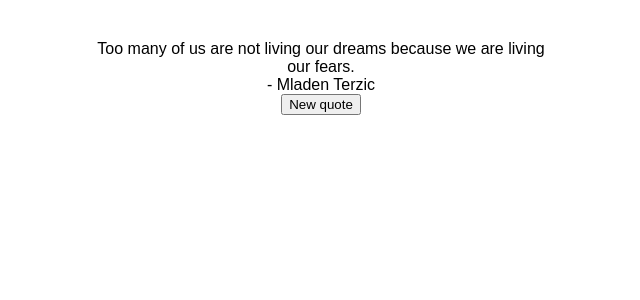
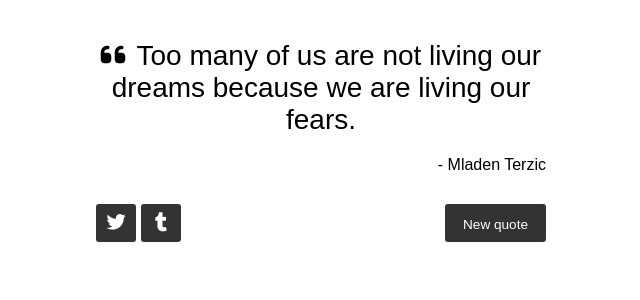
Before and after one commit to terza98/random-quote-machine, a React (Create React App) app: page / in a window 1280 px wide. Shown: the top 300 px of the page, without its empty margins (319-959 px from the left). Built offline with nearby package versions, Linux system fonts and the light colour scheme.

Commit message:
Added css and footer section

```diff
--- a/public/index.html
+++ b/public/index.html
@@ -8,8 +8,8 @@
       name="description"
       content="Web site created using create-react-app"
     />
-
     <link rel="manifest" href="%PUBLIC_URL%/manifest.json" />
+    <script src="https://kit.fontawesome.com/72188c2163.js" crossorigin="anonymous"></script>
 
     <title>Random Quote Machine</title>
   </head>
--- a/src/App.css
+++ b/src/App.css
@@ -1,3 +1,7 @@
+body {
+  font-family: 'Raleway', sans-serif;
+  font-weight: 400;
+}
 .App {
   text-align: center;
 }
@@ -10,7 +14,76 @@
   display: table;
   background-color: #fff;
 }
-body {
-  font-family: 'Raleway', sans-serif;
-  font-weight: 400;
+#quote-box .quote-text {
+  text-align: center;
+  width: 450px;
+  height: auto;
+  clear: both;
+  font-weight: 500;
+  font-size: 1.75em;
 }
+#quote-box .quote-text i {
+  font-size: 1.0em;
+  margin-right: 0.4em;
+}
+#quote-box #quote-author {
+  width: 450px;
+  height: auto;
+  clear: both;
+  padding-top: 20px;
+  font-size: 1em;
+  text-align: right;
+}
+div {
+  position: relative;
+  z-index: 2;
+}
+#quote-box .buttons {
+  width: 450px;
+  margin: auto;
+  display: block;
+}
+#quote-box .buttons .button#tweet-quote, #quote-box .buttons .button#tumblr-quote {
+  float: left;
+  padding: 0px;
+  padding-top: 8px;
+  text-align: center;
+  font-size: 1.2em;
+  margin-right: 5px;
+  height: 30px;
+  width: 40px;
+}
+#quote-box .buttons .button {
+  height: 38px;
+  border: none;
+  border-radius: 3px;
+  color: #fff;
+  background-color: #333;
+  outline: none;
+  font-size: 0.85em;
+  padding: 8px 18px 6px 18px;
+  margin-top: 30px;
+  opacity: 1;
+  cursor: pointer;
+}
+#new-quote{float:right;}
+.footer {
+  width: 450px;
+  text-align: center;
+  display: block;
+  margin: 15px auto 30px auto;
+  font-size: 0.8em;
+  color: #fff;
+}
+.footer a {
+  font-weight: 500;
+  text-decoration: none;
+  color: #fff;
+}
+
+* {
+  margin: 0;
+  padding: 0;
+  list-style: none;
+  vertical-align: baseline;
+}
--- a/src/App.js
+++ b/src/App.js
@@ -1,11 +1,14 @@
 import React from 'react';
 import './App.css';
 import QuoteBox from './QuoteBox.js';
+import Footer from './Footer.js';
+
 
 function App() {
   return (
     <div className="App">
       <QuoteBox />
+      <Footer />
     </div>
   );
 }
--- /dev/null
+++ b/src/Footer.js
@@ -0,0 +1,15 @@
+import React from 'react';
+
+class Footer extends React.Component{
+    constructor(props){
+        super(props);
+    }
+    render(){
+      return(
+        <div className="footer">
+            by  <a href="https://github.com/terza98/">terza98</a>
+        </div>
+      );
+    };
+}
+export default Footer;
```
